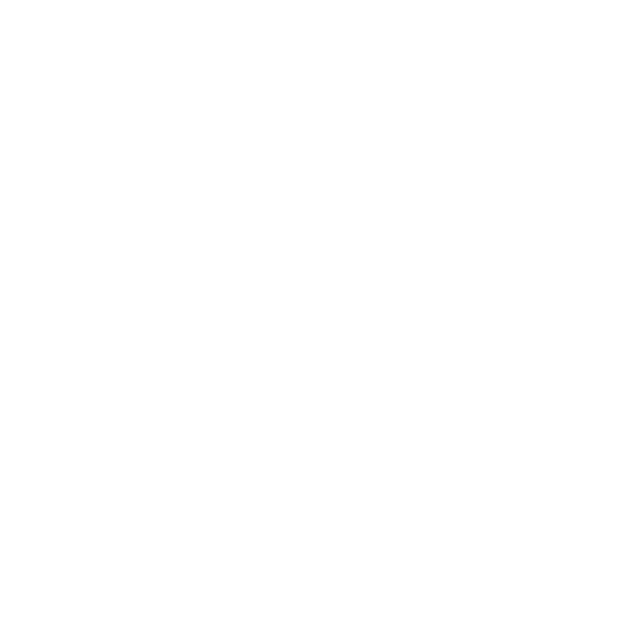
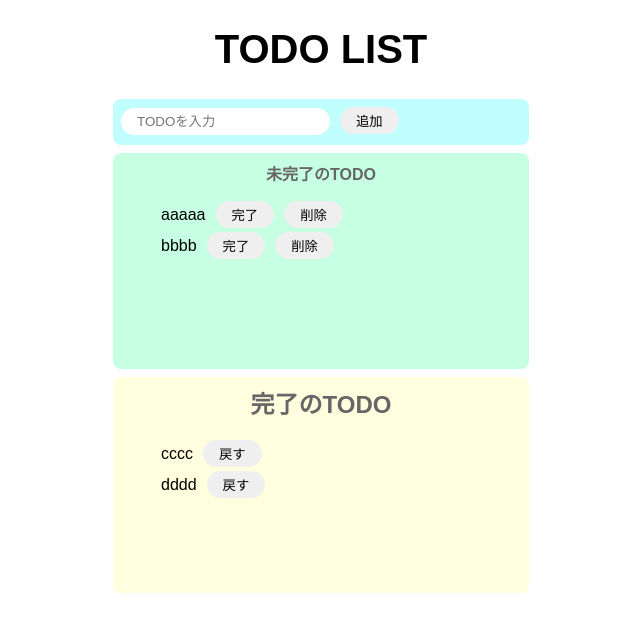
Before and after one commit to canopus-m-satoshi/react-todos, a React (Create React App) app: page / in a window 1280 px wide. Shown: the top 632 px of the page, without its empty margins (319-959 px from the left). Built offline with nearby package versions, Linux system fonts and the light colour scheme.

Commit message:
markup coding and styling

```diff
--- a/src/App.jsx
+++ b/src/App.jsx
@@ -1,5 +1,49 @@
-import './style.css';
+import './styles.css';
 
 export const App = () => {
-  return <div></div>;
+  return (
+    <>
+      <h1 className="main-title">TODO LIST</h1>
+      <div className="input-area">
+        <input placeholder="TODOを入力" />
+        <button>追加</button>
+      </div>
+      <div className="incomplete-area">
+        <p className="title">未完了のTODO</p>
+        <ul>
+          <li className="list-row">
+            <div>
+              <span>aaaaa</span>
+              <button>完了</button>
+              <button>削除</button>
+            </div>
+          </li>
+          <li className="list-row">
+            <div>
+              <span>bbbb</span>
+              <button>完了</button>
+              <button>削除</button>
+            </div>
+          </li>
+        </ul>
+      </div>
+      <div className="complete-area">
+        <h2 className="title">完了のTODO</h2>
+        <ul>
+          <li className="list-row">
+            <div>
+              <span>cccc</span>
+              <button>戻す</button>
+            </div>
+          </li>
+          <li className="list-row">
+            <div>
+              <span>dddd</span>
+              <button>戻す</button>
+            </div>
+          </li>
+        </ul>
+      </div>
+    </>
+  );
 };
--- /dev/null
+++ b/src/styles.css
@@ -0,0 +1,74 @@
+body {
+  font-family: sans-serif;
+}
+
+input {
+  border-radius: 16px;
+  border: none;
+  padding: 6px 16px;
+  outline: none;
+}
+
+button {
+  border-radius: 16px;
+  border: none;
+  margin-left: 10px;
+  padding: 4px 16px;
+}
+
+button:hover {
+  background-color: #ff7fff;
+  color: #fff;
+  cursor: pointer;
+}
+
+li {
+  margin-right: 8px;
+}
+
+.input-area {
+  background-color: #c1ffff;
+  width: 400px;
+  height: 30px;
+  margin: 8px auto 0;
+  border-radius: 8px;
+  padding: 8px;
+}
+
+.incomplete-area {
+  background-color: #c6ffe2;
+  width: 400px;
+  min-height: 200px;
+  margin: 8px auto 0;
+  padding: 8px;
+
+  border-radius: 8px;
+}
+
+.complete-area {
+  background-color: #ffffe0;
+  width: 400px;
+  min-height: 200px;
+  margin: 8px auto 0;
+  padding: 8px;
+  border-radius: 8px;
+}
+
+.main-title {
+  text-align: center;
+  font-size: 2.5rem;
+  font-weight: bold;
+}
+
+.title {
+  text-align: center;
+  margin-top: 0;
+  font-weight: bold;
+  color: #666;
+}
+
+.list-row {
+  display: flex;
+  align-items: center;
+  padding-bottom: 4px;
+}
```
Also changed, not shown: src/style.css (deleted).
